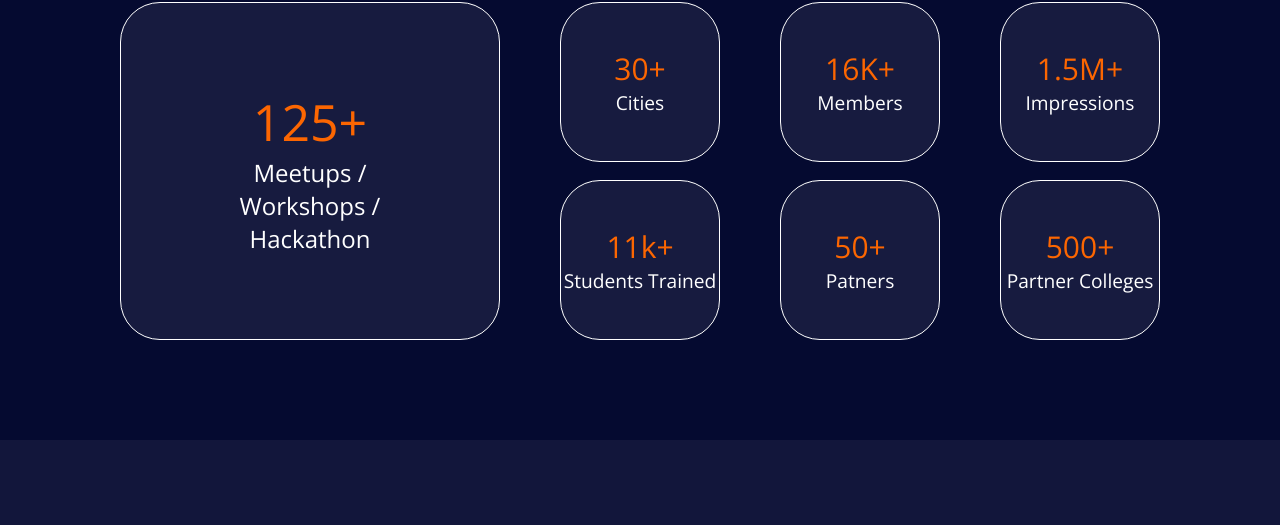
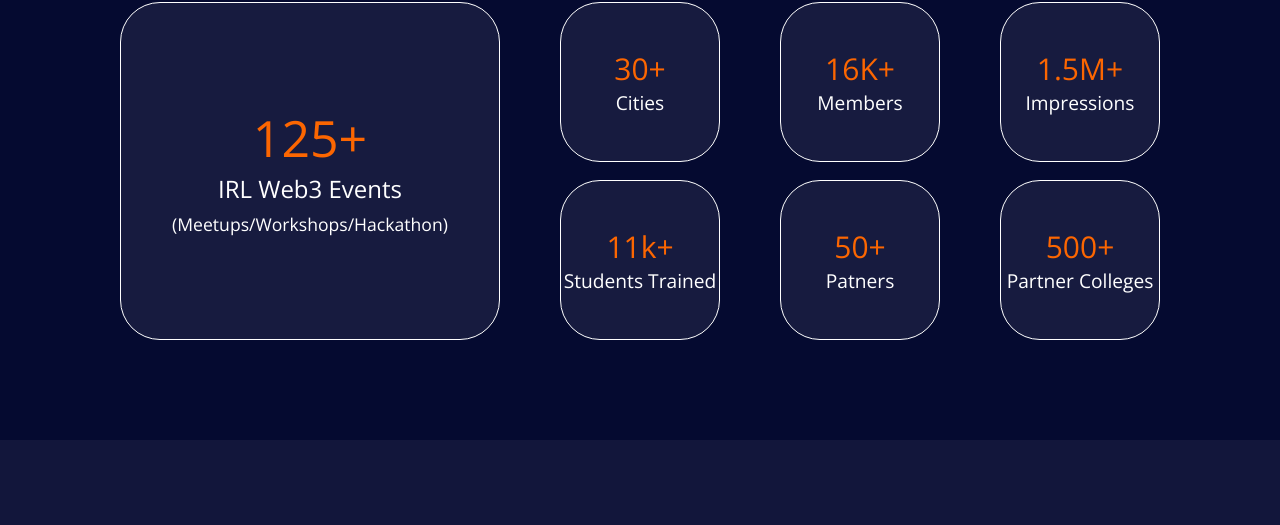
Before and after one commit to hardiktheprogrammer/W3CGWebsite, a plain HTML site: page index.html in a window 1280 px wide. Shown: the part 1763-2288 px from the top of the page. Drawn offline with nearby package versions, Linux system fonts and the light colour scheme.

Commit message:
Update index.html

```diff
--- a/index.html
+++ b/index.html
@@ -301,7 +301,11 @@
                 <div class="grid-container">
                     <div class="grid-item item1">
                         <p class="num1">125+</p>
-                        <p>Meetups /<br>Workshops /<br>Hackathon</p>
+                        <p>IRL Web3 Events<br>
+                            <span style="font-size: 1.1rem;">
+                                (Meetups/Workshops/Hackathon)
+                            </span>
+                        </p>
                     </div>
                     <div class="grid-item item2">
                         <p class="num2">30+</p>
```
